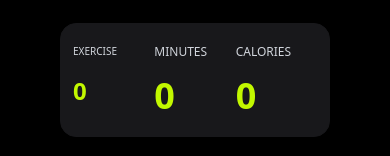
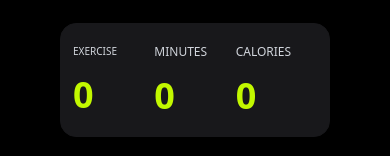
Before and after one commit to SSAShawon/fit-log, a Next.js app: page /my-plan in a window 390 px wide. Shown: the part 233-389 px from the top of the page. Built offline with nearby package versions, Linux system fonts and the light colour scheme.

Commit message:
fixed my plan

```diff
--- a/src/components/my-plan/PlanStats.tsx
+++ b/src/components/my-plan/PlanStats.tsx
@@ -20,7 +20,7 @@ const PlanStats = ({ activePlan }: PlanStatsProps) => {
       <div>
         <h2 className="py-2 text-[10px] text-gray-300 md:text-xs">EXERCISE</h2>
 
-        <h4 className="py-2 text-2xl font-bold text-[#c2f800] md:text-4xl">
+        <h4 className="py-2 text-4xl font-bold text-[#c2f800] md:text-4xl">
           {activePlan.length}
         </h4>
       </div>
```
